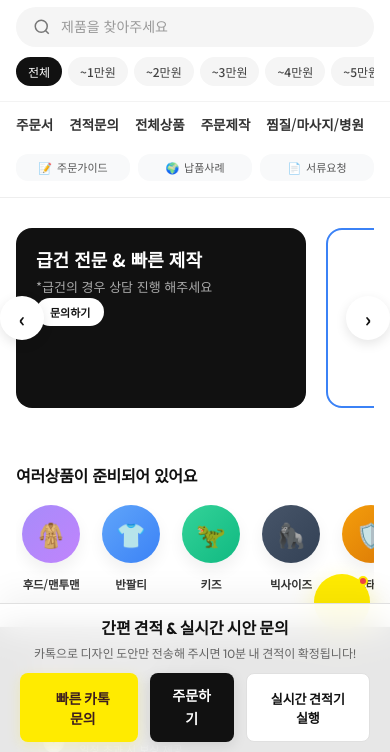
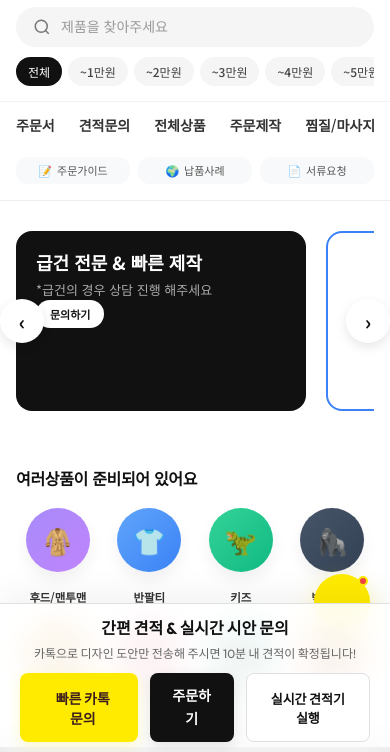
Before and after one commit to walkys/anti, a plain HTML site: page machuda_renew/index.html in a window 390 px wide. Shown: the part 90-842 px from the top of the page. Drawn offline with Linux system fonts and the light colour scheme; some icons are missing.

Commit message:
모바일 스냅 슬라이드 및 4x2 그리드 개편

```diff
--- a/machuda_renew/index-page.css
+++ b/machuda_renew/index-page.css
@@ -2154,6 +2154,8 @@ button { cursor: pointer; border: none; background: none; font-family: inherit;
     margin-left: 0;
     gap: 6px;
     scrollbar-width: none;
+    display: flex;
+    flex-wrap: nowrap;
   }
   .price-chips-holder::-webkit-scrollbar {
     display: none;
@@ -2161,9 +2163,10 @@ button { cursor: pointer; border: none; background: none; font-family: inherit;
   .price-chip {
     padding: 6px 12px;
     font-size: 12px;
-  }
-
-  /* 4. GNB 메뉴 모바일 터치 스크롤화 (줄바꿈 방지) */
+    flex-shrink: 0;
+  }
+
+  /* 4. GNB 메뉴 모바일 터치 가로 스크롤화 (글자 안잘리고 스크롤되도록 고정) */
   .gnb-menu-row {
     flex-direction: column;
     gap: 12px;
@@ -2175,45 +2178,63 @@ button { cursor: pointer; border: none; background: none; font-family: inherit;
     overflow-x: auto;
     white-space: nowrap;
     width: 100%;
-    padding-bottom: 6px;
+    padding-bottom: 8px;
     scrollbar-width: none;
     display: flex;
-    gap: 16px;
+    flex-wrap: nowrap !important;
   }
   .gnb-new-nav::-webkit-scrollbar {
     display: none;
   }
   .gnb-new-nav ul {
+    display: flex !important;
+    flex-wrap: nowrap !important;
     gap: 16px !important;
   }
+  .gnb-new-nav li {
+    display: inline-block;
+    flex-shrink: 0;
+  }
   .gnb-new-link {
-    font-size: 13.5px;
+    font-size: 14px;
     flex-shrink: 0;
+    display: inline-block;
+    white-space: nowrap;
   }
   .gnb-quick-links {
     width: 100%;
     justify-content: space-between;
     gap: 8px;
+    display: flex;
+    flex-wrap: nowrap;
   }
   .gnb-quick-item {
     font-size: 11px;
     padding: 5px 10px;
     flex: 1;
     justify-content: center;
-  }
-
-  /* 5. 프로모션 카드 슬라이더 모바일 축소 및 스크롤 */
+    white-space: nowrap;
+  }
+
+  /* 5. 프로모션 카드 슬라이더 모바일 스크롤 스냅 (착착 감기는 모바일 스와이프 효과) */
   .promo-carousel-section {
     padding: 20px 0;
   }
   .promo-carousel-wrapper {
     padding: 0 16px;
+  }
+  .promo-carousel-track-wrapper {
+    scroll-snap-type: x mandatory; /* 모바일 슬라이드 스냅 고정 */
+    overflow-x: auto;
+    -webkit-overflow-scrolling: touch;
   }
   .promo-carousel-card {
     width: 290px;
     height: 180px;
     padding: 20px;
     border-radius: 16px;
+    scroll-snap-align: start; /* 스크롤 끝나는 지점 스냅 */
+    scroll-margin-left: 16px;
   }
   .card-theme-black .promo-card-title {
     font-size: 18px;
@@ -2228,7 +2249,7 @@ button { cursor: pointer; border: none; background: none; font-family: inherit;
     font-size: 18px;
   }
 
-  /* 6. 동그라미 카테고리 모바일 크기 축소 및 스냅 터치 스크롤 */
+  /* 6. 동그라미 카테고리 4x2 그리드 배열 (모바일에서 4개씩 2줄로 단정하게 낙하) */
   .circle-categories-section {
     padding: 25px 0;
   }
@@ -2240,26 +2261,33 @@ button { cursor: pointer; border: none; background: none; font-family: inherit;
     margin-bottom: 16px;
   }
   .circle-categories-list {
-    justify-content: flex-start;
-    gap: 10px;
-    padding-bottom: 8px;
+    display: grid !important;
+    grid-template-columns: repeat(4, 1fr) !important; /* 4열 그리드 고정 */
+    gap: 16px 8px !important;
+    width: 100%;
+    overflow-x: visible;
   }
   .circle-categories-list ul {
-    justify-content: flex-start !important;
-    gap: 10px !important;
+    display: grid !important;
+    grid-template-columns: repeat(4, 1fr) !important;
+    gap: 16px 8px !important;
+    width: 100% !important;
   }
   .circle-cat-item {
-    width: 70px;
+    width: 100%;
   }
   .circle-cat-icon-frame {
-    width: 58px;
-    height: 58px;
+    width: 64px;
+    height: 64px;
+    margin: 0 auto; /* 가로 중앙 */
   }
   .circle-cat-emoji {
-    font-size: 24px;
+    font-size: 26px;
   }
   .circle-cat-name {
     font-size: 11.5px;
+    display: block;
+    margin-top: 4px;
   }
 }
 
```
